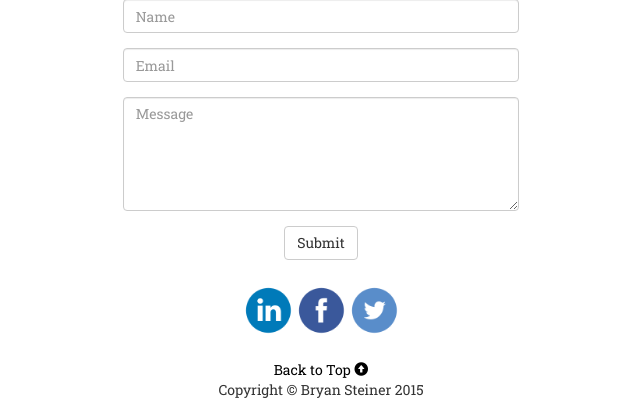
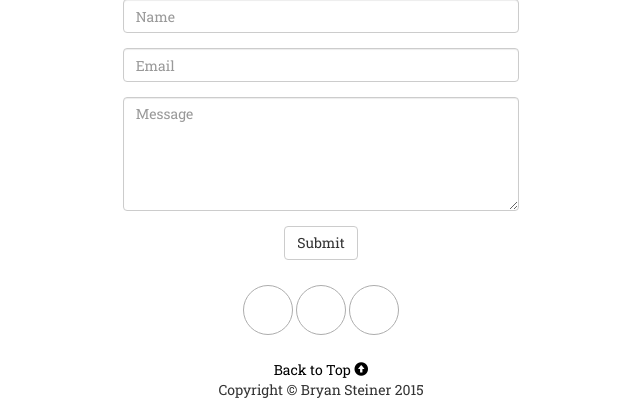
Before and after one commit to bryansteiner/Portfolio, a PHP site: page / in a window 1280 px wide. Shown: the part 3654-4074 px from the top of the page, without its empty margins (319-959 px from the left). Run offline with PHP 8.4, Linux system fonts and the light colour scheme; grey boxes labelled with a size stand in for pictures from a placeholder-image service; some libraries are stand-ins or nearby versions.

Commit message:
Progress

```diff
--- a/css/custom.css
+++ b/css/custom.css
@@ -50,12 +50,7 @@ h1, p {
 }
 
 .btn-social {
-    height: 50px;
-    width: 50px;
     margin-top: 25px;
-    margin-right: 0px;
-    margin-left: 0px;
-    padding: 0;
 }
 
 a.btn-scroll, a.normal {
--- a/index.html
+++ b/index.html
@@ -210,15 +210,9 @@
 			</div>
 			<div class="row">
 				<div class="col-xs-offset-1 col-xs-10 col-sm-offset-2 col-sm-8 col-md-offset-4 col-md-4">
-					<a href="https://www.linkedin.com/in/steinerbryan" role="button" target="_blank" >
-						<img class="btn-social" src="imgs/linkedin.png" data-toggle="tooltip" data-placement="top" title="LinkedIn">
-					</a>
-					<a href="https://www.facebook.com/steiner.bryan?fref=browse_search" role="button" target="_blank" >
-						<img class="btn-social" src="imgs/facebook.png" data-toggle="tooltip" data-placement="top" title="Facebook">
-					</a>
-					<a href="https://twitter.com/bry_steiner" role="button" target="_blank">
-						<img class="btn-social" src="imgs/twitter.png" data-toggle="tooltip" data-placement="top" title="Twitter">
-					</a>
+					<a class="btn btn-circle btn-social" href="https://www.linkedin.com/in/steinerbryan" role="button" target="_blank" data-toggle="tooltip" data-placement="top" title="LinkedIn"></a>
+					<a class="btn btn-circle btn-social" href="https://www.facebook.com/steiner.bryan?fref=browse_search" role="button" target="_blank" data-toggle="tooltip" data-placement="top" title="Facebook"></a>
+					<a class="btn btn-circle btn-social" href="https://twitter.com/bry_steiner" role="button" target="_blank"data-toggle="tooltip" data-placement="top" title="Twitter"></a>
 				</div>
 			</div>
 		</div>
```
